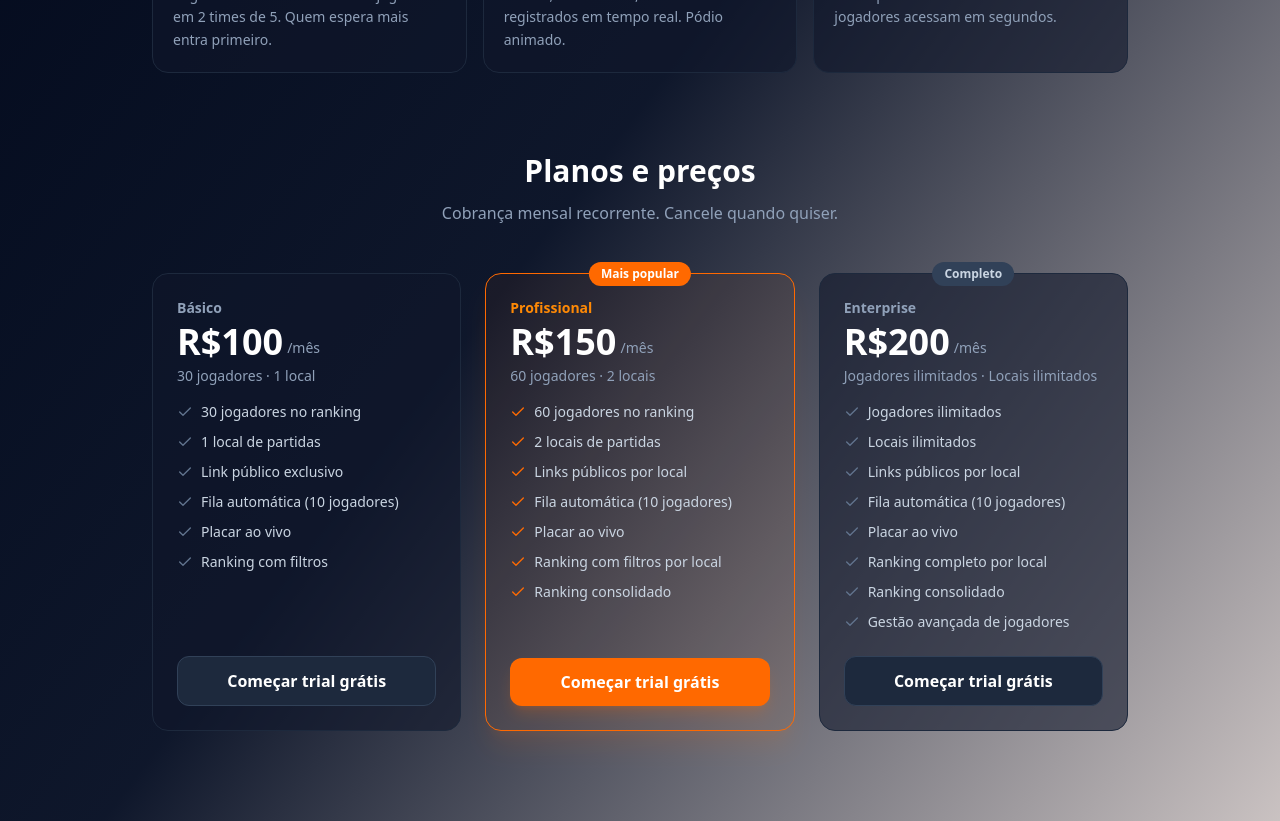
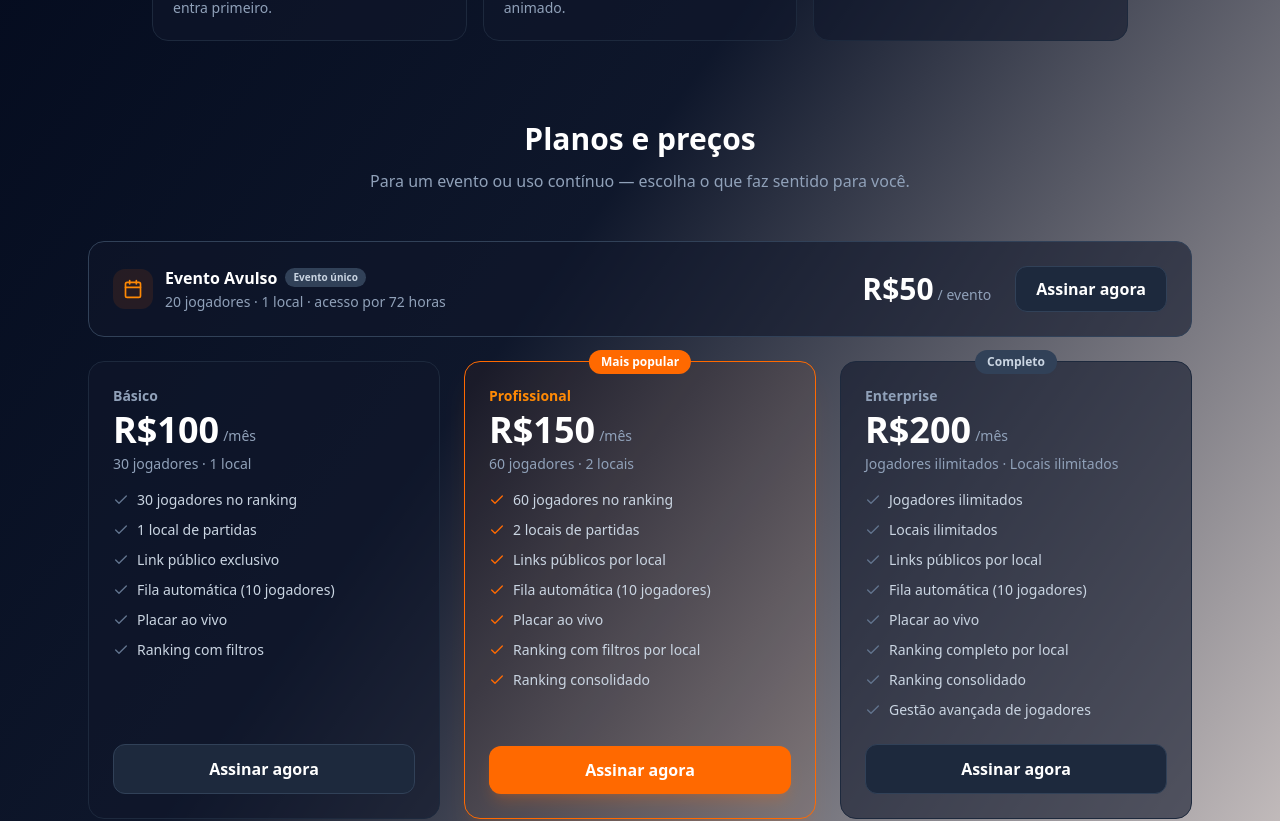
Before and after one commit to vieirasjr/bskranking, a React (Vite) app: page / in a window 1280 px wide. Shown: the part 740-1561 px from the top of the page. Built offline with nearby package versions, Linux system fonts and the light colour scheme; no server answers.

Commit message:
updateplanos

```diff
--- a/src/contexts/TenantContext.tsx
+++ b/src/contexts/TenantContext.tsx
@@ -96,19 +96,37 @@ export function TenantProvider({ children }: { children: React.ReactNode }) {
 
   useEffect(() => { fetch(); }, [fetch]);
 
+  // Realtime: atualiza tenant imediatamente quando o backend confirmar pagamento
+  useEffect(() => {
+    if (!user || !tenant?.id) return;
+
+    const channel = supabase
+      .channel(`tenant-status:${tenant.id}`)
+      .on(
+        'postgres_changes',
+        { event: 'UPDATE', schema: 'public', table: 'tenants', filter: `id=eq.${tenant.id}` },
+        (payload) => {
+          const updated = payload.new as Omit<Tenant, 'plan'>;
+          setTenant((prev) => prev ? { ...prev, ...updated } : null);
+          // Se o plano mudou, re-fetch para carregar o plano novo
+          if (updated.plan_id !== tenant.plan_id) {
+            fetch();
+          }
+        }
+      )
+      .subscribe();
+
+    return () => { supabase.removeChannel(channel); };
+  }, [user, tenant?.id, tenant?.plan_id, fetch]);
+
   const isSubscriptionActive = (() => {
     if (!tenant) return false;
-    if (tenant.status === 'trial' && tenant.trial_ends_at) {
-      return new Date() < new Date(tenant.trial_ends_at);
+    if (tenant.status !== 'active') return false;
+    // Planos com expiração por tempo (avulso)
+    if (tenant.plan_id === 'avulso' && tenant.current_period_ends_at) {
+      return new Date() < new Date(tenant.current_period_ends_at);
     }
-    if (tenant.status === 'active') {
-      // Planos com expiração por tempo (avulso, teste)
-      if (['avulso', 'teste'].includes(tenant.plan_id) && tenant.current_period_ends_at) {
-        return new Date() < new Date(tenant.current_period_ends_at);
-      }
-      return true;
-    }
-    return false;
+    return true;
   })();
 
   const canAddLocation =
--- a/src/pages/CadastroAdmin.tsx
+++ b/src/pages/CadastroAdmin.tsx
@@ -6,6 +6,7 @@ import { useAuth } from '../contexts/AuthContext';
 import { supabase } from '../supabase';
 
 const PLAN_NAMES: Record<string, string> = {
+  avulso: 'Evento Avulso — R$50/evento',
   basico: 'Básico — R$100/mês',
   profissional: 'Profissional — R$150/mês',
   enterprise: 'Enterprise — R$200/mês',
@@ -74,14 +75,14 @@ export default function CadastroAdmin() {
       const { data: userData } = await supabase.auth.getUser();
       if (!userData.user) { setError('Sessão expirada. Faça login novamente.'); return; }
 
-      // Criar tenant
+      // Criar tenant (cancelado até pagar)
       const { data: tenant, error: tErr } = await supabase
         .from('tenants')
         .insert({
           owner_auth_id: userData.user.id,
           plan_id: selectedPlan,
           name: tenantName.trim(),
-          status: 'trial',
+          status: 'cancelled',
         })
         .select('id')
         .single();
@@ -107,7 +108,8 @@ export default function CadastroAdmin() {
         return;
       }
 
-      navigate('/dashboard');
+      // Redireciona para checkout — ativar plano antes de usar
+      navigate(`/dashboard/checkout/${selectedPlan}`);
     } finally {
       setLoading(false);
     }
@@ -225,7 +227,7 @@ export default function CadastroAdmin() {
                   <button type="submit" disabled={loading}
                     className="flex-1 py-3 rounded-xl font-bold bg-orange-500 hover:bg-orange-600 text-white transition-all disabled:opacity-50 flex items-center justify-center gap-2">
                     {loading ? <span className="w-4 h-4 border-2 border-white/30 border-t-white rounded-full animate-spin" /> : null}
-                    Criar e ir para o painel
+                    Criar e escolher plano
                   </button>
                 </div>
               </form>
--- a/src/pages/LandingPage.tsx
+++ b/src/pages/LandingPage.tsx
@@ -1,12 +1,31 @@
 import { useNavigate } from 'react-router-dom';
-import { Trophy, MapPin, Users, BarChart3, Check, Zap, Shield } from 'lucide-react';
+import { Trophy, MapPin, Users, BarChart3, Check, Zap, Shield, Calendar } from 'lucide-react';
 import { motion } from 'motion/react';
 
 const PLANS = [
   {
+    id: 'avulso',
+    name: 'Evento Avulso',
+    price: 50,
+    period: 'evento',
+    players: 20,
+    locations: 1,
+    features: [
+      '20 jogadores no ranking',
+      '1 local de partidas',
+      'Link público exclusivo',
+      'Fila automática',
+      'Placar ao vivo',
+      'Acesso por 72 horas',
+    ],
+    highlight: false,
+    badge: 'Evento único',
+  },
+  {
     id: 'basico',
     name: 'Básico',
     price: 100,
+    period: 'mês',
     players: 30,
     locations: 1,
     features: [
@@ -24,6 +43,7 @@ const PLANS = [
     id: 'profissional',
     name: 'Profissional',
     price: 150,
+    period: 'mês',
     players: 60,
     locations: 2,
     features: [
@@ -42,6 +62,7 @@ const PLANS = [
     id: 'enterprise',
     name: 'Enterprise',
     price: 200,
+    period: 'mês',
     players: null,
     locations: null,
     features: [
@@ -95,12 +116,11 @@ export default function LandingPage() {
             Cada local tem sua própria URL pública — compartilhe com seus jogadores.
           </p>
           <button
-            onClick={() => navigate('/cadastro')}
+            onClick={() => document.getElementById('precos')?.scrollIntoView({ behavior: 'smooth' })}
             className="px-8 py-4 rounded-2xl font-bold bg-orange-500 hover:bg-orange-600 text-white text-lg transition-all shadow-xl shadow-orange-500/25 hover:shadow-orange-500/40"
           >
-            Começar grátis por 7 dias
+            Ver planos e preços
           </button>
-          <p className="text-slate-500 text-sm mt-3">Sem cartão de crédito para o trial</p>
         </motion.div>
       </section>
 
@@ -124,14 +144,49 @@ export default function LandingPage() {
       </section>
 
       {/* Pricing */}
-      <section className="px-6 pb-28 max-w-5xl mx-auto" id="precos">
+      <section className="px-6 pb-28 max-w-6xl mx-auto" id="precos">
         <div className="text-center mb-12">
           <h2 className="text-3xl font-black mb-3">Planos e preços</h2>
-          <p className="text-slate-400">Cobrança mensal recorrente. Cancele quando quiser.</p>
+          <p className="text-slate-400">Para um evento ou uso contínuo — escolha o que faz sentido para você.</p>
         </div>
 
+        {/* Avulso destacado */}
+        <div className="mb-6">
+          <motion.div
+            initial={{ opacity: 0, y: 20 }}
+            animate={{ opacity: 1, y: 0 }}
+            className="relative flex flex-col sm:flex-row items-start sm:items-center justify-between rounded-2xl border border-slate-700 bg-slate-900/60 p-6 gap-4"
+          >
+            <div className="flex items-center gap-3">
+              <div className="w-10 h-10 bg-orange-500/10 rounded-xl flex items-center justify-center shrink-0">
+                <Calendar className="w-5 h-5 text-orange-400" />
+              </div>
+              <div>
+                <div className="flex items-center gap-2">
+                  <p className="font-bold text-white">Evento Avulso</p>
+                  <span className="text-[10px] font-bold px-2 py-0.5 rounded-full bg-slate-700 text-slate-300">Evento único</span>
+                </div>
+                <p className="text-slate-400 text-sm mt-0.5">20 jogadores · 1 local · acesso por 72 horas</p>
+              </div>
+            </div>
+            <div className="flex items-center gap-6">
+              <div>
+                <span className="text-3xl font-black text-white">R$50</span>
+                <span className="text-slate-400 text-sm ml-1">/ evento</span>
+              </div>
+              <button
+                onClick={() => navigate('/cadastro?plano=avulso')}
+                className="px-5 py-2.5 rounded-xl font-bold bg-slate-800 hover:bg-slate-700 text-white border border-slate-700 transition-all whitespace-nowrap"
+              >
+                Assinar agora
+              </button>
+            </div>
+          </motion.div>
+        </div>
+
+        {/* Planos mensais */}
         <div className="grid grid-cols-1 sm:grid-cols-3 gap-6 items-stretch">
-          {PLANS.map((plan) => (
+          {PLANS.filter(p => p.period === 'mês').map((plan) => (
             <motion.div
               key={plan.id}
               initial={{ opacity: 0, y: 20 }}
@@ -181,7 +236,7 @@ export default function LandingPage() {
                     : 'bg-slate-800 hover:bg-slate-700 text-white border border-slate-700'
                 }`}
               >
-                Começar trial grátis
+                Assinar agora
               </button>
             </motion.div>
           ))}
--- a/src/pages/dashboard/DashboardAssinatura.tsx
+++ b/src/pages/dashboard/DashboardAssinatura.tsx
@@ -5,7 +5,6 @@ import { useTenant } from '../../contexts/TenantContext';
 import { useAuth } from '../../contexts/AuthContext';
 
 const PLANS = [
-  { id: 'teste',        name: 'Teste',          price: 1,   players: 20,   locations: 1,    note: '1h · teste de pagamento' },
   { id: 'avulso',       name: 'Evento Avulso', price: 50,  players: 20,   locations: 1,    note: '72h · evento único' },
   { id: 'basico',       name: 'Básico',         price: 100, players: 30,   locations: 1,    note: 'mensal' },
   { id: 'profissional', name: 'Profissional',   price: 150, players: 60,   locations: 2,    note: 'mensal' },
@@ -14,9 +13,8 @@ const PLANS = [
 
 const STATUS_INFO: Record<string, { label: string; color: string; bg: string }> = {
   active:    { label: 'Assinatura ativa',       color: 'text-green-400',  bg: 'bg-green-500/10 border-green-500/20' },
-  trial:     { label: 'Trial gratuito',         color: 'text-blue-400',   bg: 'bg-blue-500/10 border-blue-500/20' },
   past_due:  { label: 'Pagamento pendente',     color: 'text-yellow-400', bg: 'bg-yellow-500/10 border-yellow-500/20' },
-  cancelled: { label: 'Assinatura cancelada',   color: 'text-red-400',    bg: 'bg-red-500/10 border-red-500/20' },
+  cancelled: { label: 'Sem assinatura ativa — escolha um plano abaixo', color: 'text-red-400', bg: 'bg-red-500/10 border-red-500/20' },
 };
 
 export default function DashboardAssinatura() {
@@ -101,11 +99,6 @@ export default function DashboardAssinatura() {
                 Próxima cobrança: {new Date(tenant.current_period_ends_at).toLocaleDateString('pt-BR')}
               </p>
             )}
-            {tenant?.trial_ends_at && tenant.status === 'trial' && (
-              <p className="text-xs text-slate-400 mt-0.5">
-                Trial expira em: {new Date(tenant.trial_ends_at).toLocaleDateString('pt-BR')}
-              </p>
-            )}
           </div>
           {tenant?.mp_subscription_id && (
             <button onClick={handleCancel} disabled={loading === 'cancel'}
--- a/src/pages/dashboard/DashboardCheckout.tsx
+++ b/src/pages/dashboard/DashboardCheckout.tsx
@@ -16,7 +16,6 @@ declare global {
 }
 
 const PLANS: Record<string, { name: string; price: number; note?: string }> = {
-  teste:        { name: 'Plano Teste',         price: 1,   note: '1 hora de acesso · teste de pagamento' },
   avulso:       { name: 'Evento Avulso',      price: 50,  note: '72 horas de acesso · máx. 20 atletas' },
   basico:       { name: 'Plano Básico',       price: 100 },
   profissional: { name: 'Plano Profissional', price: 150 },
```
Also changed, not shown: server.ts (+20 -13 lines), 1 other file (tests, documents, lock files or other folders).
